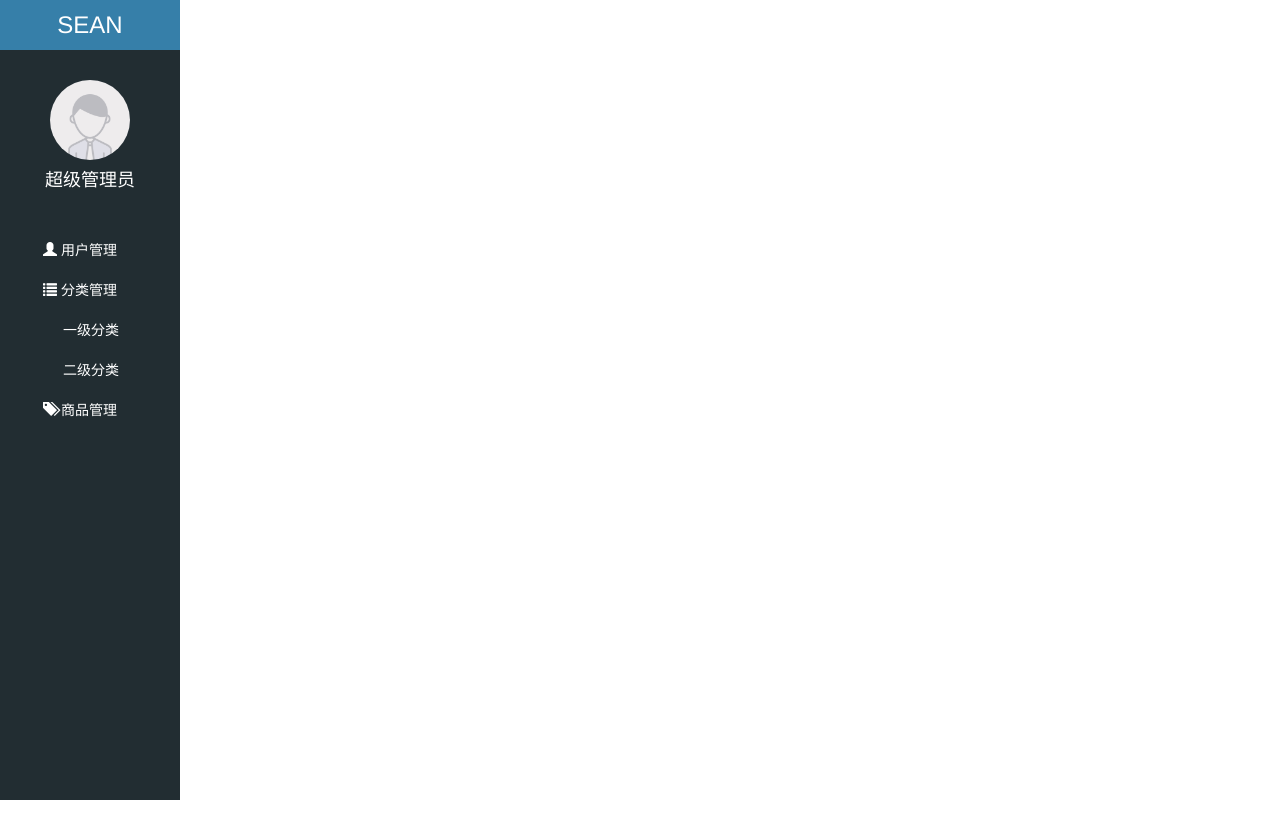
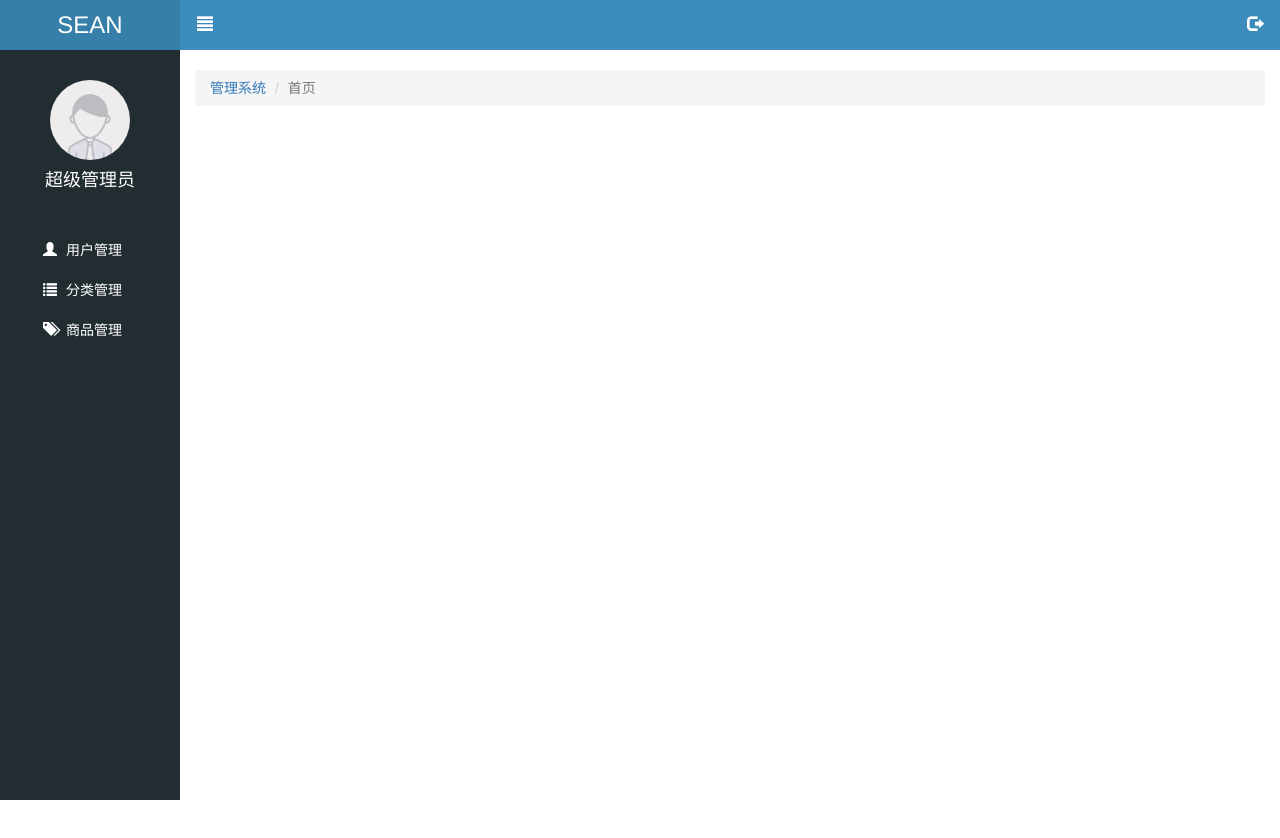
Before and after one commit to ycyx1994/sean_letao, a website: page public/back/index.html in a window 1280 px wide. Before the commit the page ends 800 px from the top, so only its background shows below. Drawn offline with Linux system fonts and the light colour scheme.

Commit message:
首页布局完成

```diff
--- a/public/back/css/common.css
+++ b/public/back/css/common.css
@@ -28,11 +28,14 @@ a:active {
 
 /* 乐淘登录页 */
 
+/* 侧边栏 */
+
 .lt_aside {
   width: 180px;
   height: 100%;
   position: fixed;
   background-color: #222d32;
+  z-index: 999;
 }
 
 .lt_aside .brand {
@@ -84,6 +87,10 @@ a:active {
   border-left: 3px solid transparent;
 }
 
+.lt_aside .nav i {
+  margin-right: 5px;
+}
+
 .lt_aside .nav .child a {
   padding-left: 60px;
 }
@@ -92,3 +99,37 @@ a:active {
   background-color: #1d1f21;
   border-left: 3px solid #006699;
 }
+
+/* main 顶部 topbar */
+
+.lt_main {
+  width: 100%;
+  height: 1000px;
+  padding-left: 180px;
+  padding-top: 50px;
+}
+
+.lt_topbar {
+  height: 50px;
+  width: 100%;
+  background-color: #3c8dbc;
+  position: fixed;
+  top: 0;
+  left: 0px;
+  padding-left: 180px;
+}
+
+.lt_topbar a {
+  width: 50px;
+  height: 50px;
+  font-size: 16px;
+  line-height: 50px;
+  color: white;
+  text-align: center;
+}
+
+/* 右侧 主体 */
+
+.container-fluid .breadcrumb {
+  margin-top: 20px;
+}
--- a/public/back/index.html
+++ b/public/back/index.html
@@ -35,9 +35,9 @@
             <i class="glyphicon glyphicon-list"></i>
             <span>分类管理</span>
           </a>
-          <div class="child">
-              <a href="first.html">一级分类</a>
-              <a href="second.html">二级分类</a>
+          <div class="child" style="display: none">
+            <a href="first.html">一级分类</a>
+            <a href="second.html">二级分类</a>
           </div>
         </li>
         <li>
@@ -50,7 +50,24 @@
     </div>
   </div>
 
-  <div class="lt_main"></div>
+  <div class="lt_main">
+    <div class="lt_topbar">
+      <a href="#" class="pull-left icon_menu">
+        <i class="glyphicon glyphicon-align-justify"></i>
+      </a>
+      <a href="#" class="pull-right icon_logout">
+        <i class="glyphicon glyphicon-log-out"></i>
+      </a>
+    </div>
+    <div class="container-fluid">
+      <ol class="breadcrumb">
+        <li>
+          <a href="#">管理系统</a>
+        </li>
+        <li class="active">首页</li>
+      </ol>
+    </div>
+  </div>
 
   <script src="./lib/jquery/jquery.min.js"></script>
   <script src="./lib/bootstrap/js/bootstrap.min.js"></script>
```
